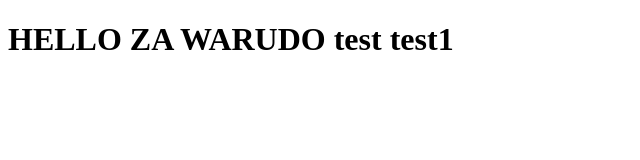
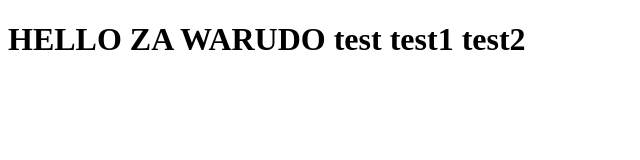
Before and after one commit to sacreative10/bstb, a Gatsby site in the folder bstb_website/: page / in a window 1280 px wide. Shown: the whole page, without its empty margins (0-640 px from the left). Built offline with nearby package versions, Linux system fonts and the light colour scheme; Gatsby itself is replaced by a stand-in of ours.

Commit message:
Testing again again

```diff
--- a/bstb_website/src/pages/index.jsx
+++ b/bstb_website/src/pages/index.jsx
@@ -4,7 +4,7 @@
 // markup
 const IndexPage = () => {
   return (
-    <h1>HELLO ZA WARUDO test test1</h1>
+    <h1>HELLO ZA WARUDO test test1 test2</h1>
   )
 }
 
```
